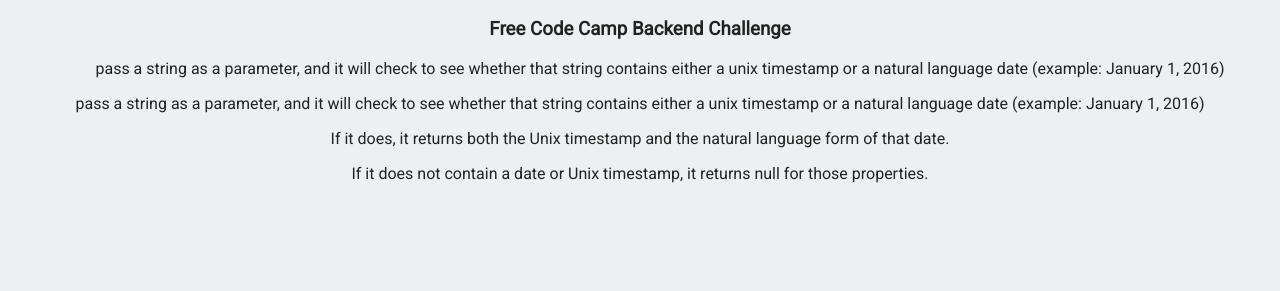
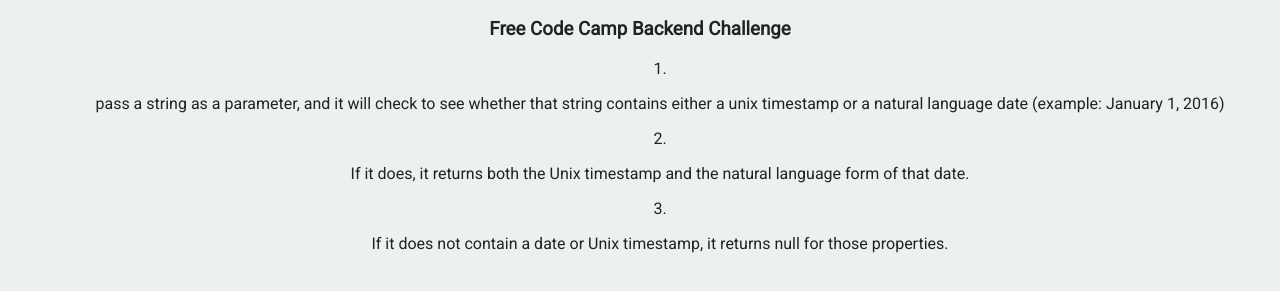
Before and after one commit to Mahesh-Codes/Basejump-Timestamp-Microservice, a website: page views/index.html in a window 1280 px wide. Shown: the part 81-372 px from the top of the page. Drawn offline with Linux system fonts and the light colour scheme.

Commit message:
Checkpoint

```diff
--- a/views/index.html
+++ b/views/index.html
@@ -12,21 +12,26 @@
       <div class="container">
          <h1>Basejump: Timestamp - Microservice</h1>
          <h3>Free Code Camp Backend Challenge</h3>
-        <ul>
+        <ol>
           <li>
-          pass a string as a parameter, and it will check to see whether that string contains either a unix timestamp or a natural language date (example: January 1, 2016)
+            <p>
+            pass a string as a parameter, and it will check to see whether that string contains either a unix timestamp or a natural language date (example: January 1, 2016)
+          </p>
           </li>
           <li>
+          <p>
+            If it does, it returns both the Unix timestamp and the natural language form of that date.
+          </p>
           </li>
-        </ul>
-        <p>pass a string as a parameter, and it will check to see whether that string contains either a unix timestamp or a natural language date (example: January 1, 2016)
+        <li>
+          <p>
+          If it does not contain a date or Unix timestamp, it returns null for those properties.
+        </li>
+        </ol>
+
+
+        <p>
           </p>
-        <p>
-           If it does, it returns both the Unix timestamp and the natural language form of that date.
-        </p>
-        <p>
-          If it does not contain a date or Unix timestamp, it returns null for those properties.
-        </p>
       </div>
    </body>
 
```
